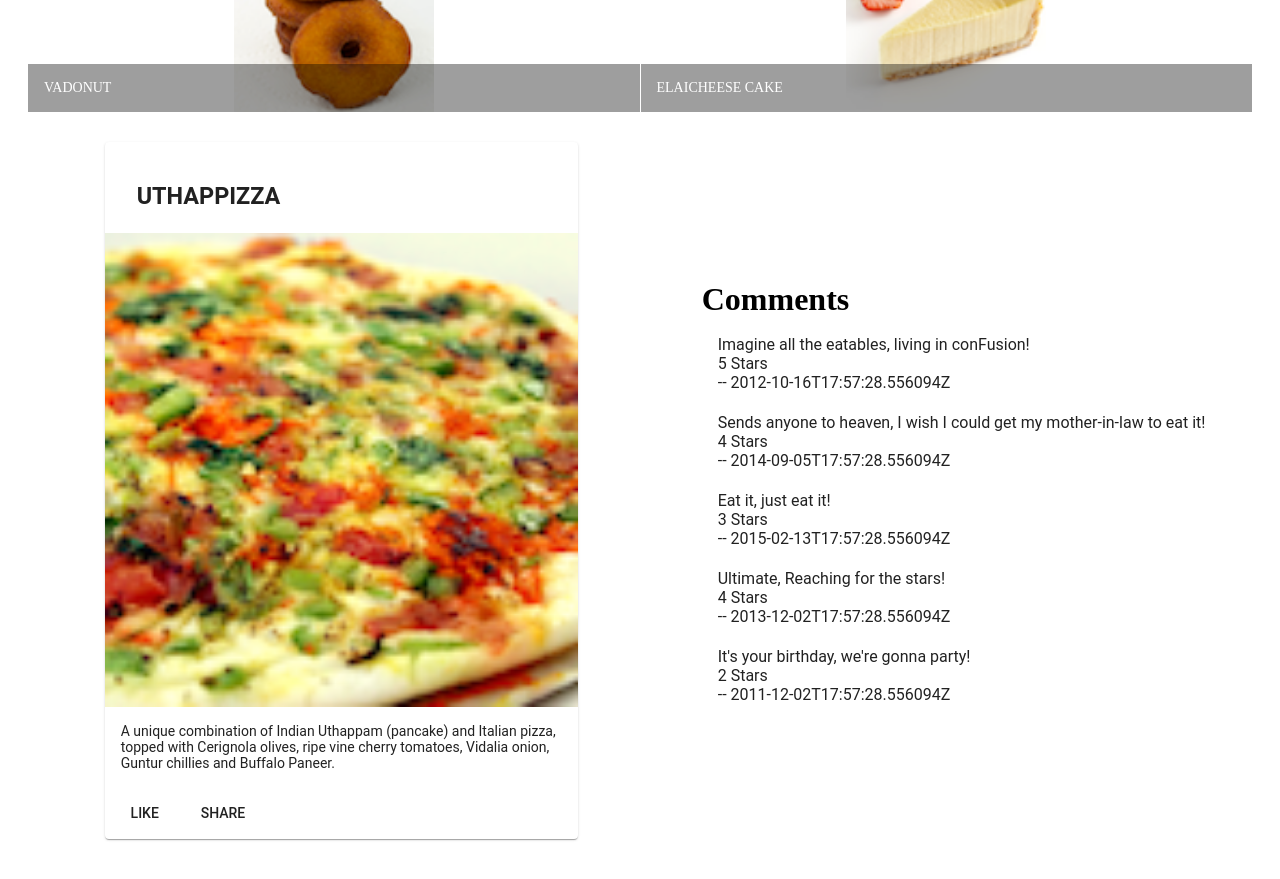
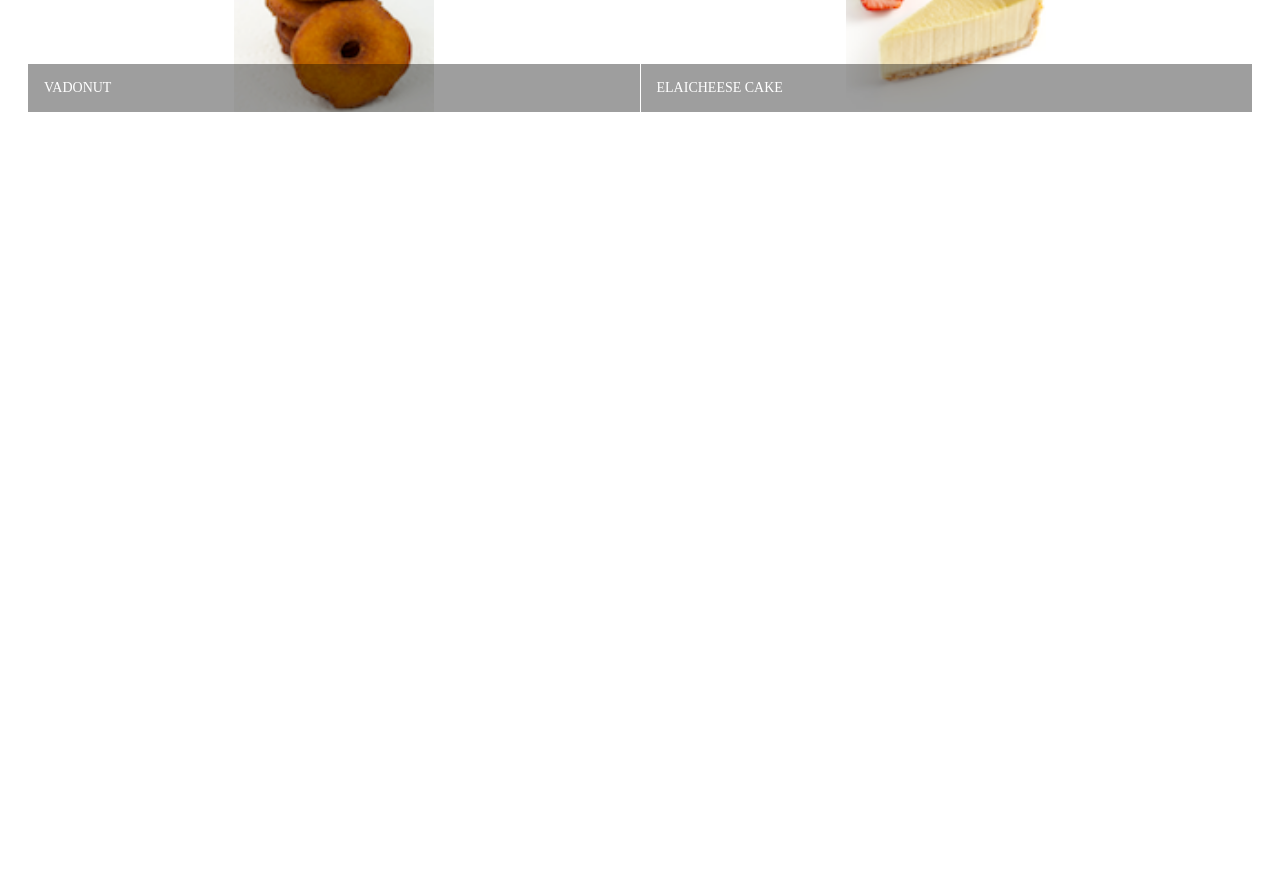
Before and after one commit to djangotraining/angular-framework, an Angular app: page / in a window 1280 px wide. Shown: the part 460-1339 px from the top of the page. After the commit the page ends 800 px from the top, so only its background shows below. Built offline with nearby package versions, Linux system fonts and the light colour scheme.

Commit message:
Data Binding

```diff
--- a/src/app/dishdetail/dishdetail.component.html
+++ b/src/app/dishdetail/dishdetail.component.html
@@ -7,8 +7,7 @@
      fxLayoutGap.xs="0">
 
   <div fxFlex="40">
-    <div fxFlex *ngIf="dish">
-      <mat-card>
+      <mat-card *ngIf="dish">
         <mat-card-header>
           <mat-card-title>
             <h3>{{dish.name  |  uppercase}}</h3>
@@ -23,21 +22,29 @@
           <button mat-button>SHARE</button>
         </mat-card-actions>
       </mat-card>
-    </div>
   </div>
 
   <div fxFlex="40">
-    <div fxFlex *ngIf="dish" >
-      <mat-list fxFlex *ngIf="dish">
+    <div fxFlex *ngIf="dish">
+      <mat-list fxFlex>
         <h1 matLine>{{"Comments"}}</h1>
-        <mat-list-item *ngFor="let i of dish.comments" class="comment">
-          <p matLine >
-            <span>{{i.comment}}</span>
-            <br />
-            <span>{{i.rating +" Stars"}}</span>
-            <br />
-            <span>{{"-- " +i.date}}</span>
+        <mat-list-item *ngFor="let i of dish.comments" class="mat-list-item-word-wrap">
+
+          <p mat-line>
+
+              {{i.comment}}
+
           </p>
+
+            <p mat-line>
+              {{i.rating +" Stars"}}
+            </p>
+            <p mat-line>
+              {{"-- " +i.date}}
+            </p>
+
+
+
         </mat-list-item>
 
       </mat-list>
--- a/src/app/dishdetail/dishdetail.component.ts
+++ b/src/app/dishdetail/dishdetail.component.ts
@@ -1,48 +1,7 @@
-import { Component, OnInit } from '@angular/core';
+import { Component, OnInit, Input } from '@angular/core';
+import { Dish } from '../shared/dish';
 
-const DISH = {
-  id: '0',
-  name: 'Uthappizza',
-  image: '/assets/images/uthappizza.png',
-  category: 'mains',
-  featured: true,
-  label: 'Hot',
-  price: '4.99',
-  // tslint:disable-next-line:max-line-length
-  description: 'A unique combination of Indian Uthappam (pancake) and Italian pizza, topped with Cerignola olives, ripe vine cherry tomatoes, Vidalia onion, Guntur chillies and Buffalo Paneer.',
-  comments: [
-    {
-      rating: 5,
-      comment: 'Imagine all the eatables, living in conFusion!',
-      author: 'John Lemon',
-      date: '2012-10-16T17:57:28.556094Z'
-    },
-    {
-      rating: 4,
-      comment: 'Sends anyone to heaven, I wish I could get my mother-in-law to eat it!',
-      author: 'Paul McVites',
-      date: '2014-09-05T17:57:28.556094Z'
-    },
-    {
-      rating: 3,
-      comment: 'Eat it, just eat it!',
-      author: 'Michael Jaikishan',
-      date: '2015-02-13T17:57:28.556094Z'
-    },
-    {
-      rating: 4,
-      comment: 'Ultimate, Reaching for the stars!',
-      author: 'Ringo Starry',
-      date: '2013-12-02T17:57:28.556094Z'
-    },
-    {
-      rating: 2,
-      comment: 'It\'s your birthday, we\'re gonna party!',
-      author: '25 Cent',
-      date: '2011-12-02T17:57:28.556094Z'
-    }
-  ]
-}
+
 
 
 @Component({
@@ -51,7 +10,8 @@ const DISH = {
   styleUrls: ['./dishdetail.component.css']
 })
 export class DishdetailComponent implements OnInit {
-  dish = DISH;
+  @Input()
+  dish = Dish;
   constructor() { }
 
   ngOnInit() {
--- a/src/app/menu/menu.component.html
+++ b/src/app/menu/menu.component.html
@@ -11,7 +11,7 @@
 
   <div fxFlex>
     <mat-grid-list cols="2" rowHeight="200px">
-      <mat-grid-tile *ngFor="let dish of dishes">
+      <mat-grid-tile *ngFor="let dish of dishes" (click) ="onSelect(dish)">
         <img height="200px" src={{dish.image}} alt={{dish.name}} />
         <mat-grid-tile-footer>
           <h1>{{dish.name | uppercase}}</h1>
@@ -20,23 +20,5 @@
     </mat-grid-list>
   </div>
 
- <!-- <div fxFlex *ngIf="selectedDish">
-    <mat-card>
-      <mat-card-header>
-        <mat-card-title>
-          <h3>{{selectedDish.name  |  uppercase}}</h3>
-        </mat-card-title>
-      </mat-card-header>
-      <img mat-card-image src={{selectedDish.image}} alt={{selectedDish.name}}>
-      <mat-card-content>
-        <p>{{selectedDish.description}}</p>
-      </mat-card-content>
-      <mat-card-actions>
-        <button mat-button>LIKE</button>
-        <button mat-button>SHARE</button>
-      </mat-card-actions>
-    </mat-card>
-  </div>-->
-
-  <app-dishdetail></app-dishdetail>
+  <app-dishdetail [dish] ="selectedDish"></app-dishdetail>
 </div>
--- a/src/app/menu/menu.component.ts
+++ b/src/app/menu/menu.component.ts
@@ -1,50 +1,8 @@
 import { Component, OnInit } from '@angular/core';
 import { Dish } from '../shared/dish';
+import { DISHES } from '../shared/dishes';
 
-const DISHES: Dish[] = [
-  {
-    id: '0',
-    name: 'Uthappizza',
-    image: '/assets/images/uthappizza.png',
-    category: 'mains',
-    featured: true,
-    label: 'Hot',
-    price: '4.99',
-    // tslint:disable-next-line:max-line-length
-    description: 'A unique combination of Indian Uthappam (pancake) and Italian pizza, topped with Cerignola olives, ripe vine cherry tomatoes, Vidalia onion, Guntur chillies and Buffalo Paneer.'
-  },
-  {
-    id: '1',
-    name: 'Zucchipakoda',
-    image: '/assets/images/zucchipakoda.png',
-    category: 'appetizer',
-    featured: false,
-    label: '',
-    price: '1.99',
-    description: 'Deep fried Zucchini coated with mildly spiced Chickpea flour batter accompanied with a sweet-tangy tamarind sauce'
-  },
-  {
-    id: '2',
-    name: 'Vadonut',
-    image: '/assets/images/vadonut.png',
-    category: 'appetizer',
-    featured: false,
-    label: 'New',
-    price: '1.99',
-    description: 'A quintessential ConFusion experience, is it a vada or is it a donut?'
-  },
-  {
-    id: '3',
-    name: 'Elaicheese Cake',
-    image: '/assets/images/elaicheesecake.png',
-    category: 'dessert',
-    featured: false,
-    label: '',
-    price: '2.99',
-    description: 'A detectable, semi-sweet New York Style, is it a vada or is it a donut?'
-  }
 
-];
 
 
 
@@ -57,7 +15,7 @@ export class MenuComponent implements OnInit {
 
   dishes: Dish[] = DISHES;
 
-  selectedDish: Dish = DISHES[0];
+  selectedDish: Dish;
 
 
   constructor() { }
@@ -65,4 +23,8 @@ export class MenuComponent implements OnInit {
   ngOnInit() {
   }
 
+  onSelect(dish: Dish) {
+    this.selectedDish = dish;
+  }
+
 }
--- /dev/null
+++ b/src/app/shared/comment.ts
@@ -0,0 +1,6 @@
+export class Comment {
+  rating: Number;
+  comment: String;
+  author: String;
+  date: String
+}
--- a/src/app/shared/dish.ts
+++ b/src/app/shared/dish.ts
@@ -1,3 +1,5 @@
+import { Comment} from './comment';
+
 export class Dish {
   id: string;
   name: string;
@@ -7,4 +9,5 @@ export class Dish {
   label: string;
   price: string;
   description: string;
+  comments: Comment[];
 }
--- /dev/null
+++ b/src/app/shared/dishes.ts
@@ -0,0 +1,173 @@
+import { Dish } from './dish';
+
+export const DISHES: Dish[] = [
+  {
+    id: '0',
+    name: 'Uthappizza',
+    image: '/assets/images/uthappizza.png',
+    category: 'mains',
+    featured: true,
+    label: 'Hot',
+    price: '4.99',
+    // tslint:disable-next-line:max-line-length
+    description: 'A unique combination of Indian Uthappam (pancake) and Italian pizza, topped with Cerignola olives, ripe vine cherry tomatoes, Vidalia onion, Guntur chillies and Buffalo Paneer.',
+    comments: [
+      {
+        rating: 5,
+        comment: 'Imagine all the eatables, living in conFusion!',
+        author: 'John Lemon',
+        date: '2012-10-16T17:57:28.556094Z'
+      },
+      {
+        rating: 4,
+        comment: 'Sends anyone to heaven, I wish I could get my mother-in-law to eat it!',
+        author: 'Paul McVites',
+        date: '2014-09-05T17:57:28.556094Z'
+      },
+      {
+        rating: 3,
+        comment: 'Eat it, just eat it!',
+        author: 'Michael Jaikishan',
+        date: '2015-02-13T17:57:28.556094Z'
+      },
+      {
+        rating: 4,
+        comment: 'Ultimate, Reaching for the stars!',
+        author: 'Ringo Starry',
+        date: '2013-12-02T17:57:28.556094Z'
+      },
+      {
+        rating: 2,
+        comment: 'It\'s your birthday, we\'re gonna party!',
+        author: '25 Cent',
+        date: '2011-12-02T17:57:28.556094Z'
+      }
+    ]
+  },
+  {
+    id: '1',
+    name: 'Zucchipakoda',
+    image: '/assets/images/zucchipakoda.png',
+    category: 'appetizer',
+    featured: false,
+    label: '',
+    price: '1.99',
+    description: 'Deep fried Zucchini coated with mildly spiced Chickpea flour batter accompanied with a sweet-tangy tamarind sauce',
+    comments: [
+      {
+        rating: 5,
+        comment: 'Test all the eatables, living in conFusion!',
+        author: 'John Lemon',
+        date: '2012-10-16T17:57:28.556094Z'
+      },
+      {
+        rating: 4,
+        comment: 'Sends anyone to heaven, I wish I could get my mother-in-law to eat it!',
+        author: 'Paul McVites',
+        date: '2014-09-05T17:57:28.556094Z'
+      },
+      {
+        rating: 3,
+        comment: 'Eat it, just eat it!',
+        author: 'Michael Jaikishan',
+        date: '2015-02-13T17:57:28.556094Z'
+      },
+      {
+        rating: 4,
+        comment: 'Ultimate, Reaching for the stars!',
+        author: 'Ringo Starry',
+        date: '2013-12-02T17:57:28.556094Z'
+      },
+      {
+        rating: 2,
+        comment: 'It\'s your birthday, we\'re gonna party!',
+        author: '25 Cent',
+        date: '2011-12-02T17:57:28.556094Z'
+      }
+    ]
+  },
+  {
+    id: '2',
+    name: 'Vadonut',
+    image: '/assets/images/vadonut.png',
+    category: 'appetizer',
+    featured: false,
+    label: 'New',
+    price: '1.99',
+    description: 'A quintessential ConFusion experience, is it a vada or is it a donut?',
+    comments: [
+      {
+        rating: 5,
+        comment: 'Imagine all the eatables, living in conFusion!',
+        author: 'John Lemon',
+        date: '2012-10-16T17:57:28.556094Z'
+      },
+      {
+        rating: 4,
+        comment: 'Sends anyone to heaven, I wish I could get my mother-in-law to eat it!',
+        author: 'Paul McVites',
+        date: '2014-09-05T17:57:28.556094Z'
+      },
+      {
+        rating: 3,
+        comment: 'Eat it, just eat it!',
+        author: 'Michael Jaikishan',
+        date: '2015-02-13T17:57:28.556094Z'
+      },
+      {
+        rating: 4,
+        comment: 'Ultimate, Reaching for the stars!',
+        author: 'Ringo Starry',
+        date: '2013-12-02T17:57:28.556094Z'
+      },
+      {
+        rating: 2,
+        comment: 'It\'s your birthday, we\'re gonna party!',
+        author: '25 Cent',
+        date: '2011-12-02T17:57:28.556094Z'
+      }
+    ]
+  },
+  {
+    id: '3',
+    name: 'ElaiCheese Cake',
+    image: '/assets/images/elaicheesecake.png',
+    category: 'dessert',
+    featured: false,
+    label: '',
+    price: '2.99',
+    description: 'A delectable, semi-sweet New York Style Cheese Cake, with Graham cracker crust and spiced with Indian cardamoms',
+    comments: [
+      {
+        rating: 5,
+        comment: 'Imagine all the eatables, living in conFusion!',
+        author: 'John Lemon',
+        date: '2012-10-16T17:57:28.556094Z'
+      },
+      {
+        rating: 4,
+        comment: 'Sends anyone to heaven, I wish I could get my mother-in-law to eat it!',
+        author: 'Paul McVites',
+        date: '2014-09-05T17:57:28.556094Z'
+      },
+      {
+        rating: 3,
+        comment: 'Eat it, just eat it!',
+        author: 'Michael Jaikishan',
+        date: '2015-02-13T17:57:28.556094Z'
+      },
+      {
+        rating: 4,
+        comment: 'Ultimate, Reaching for the stars!',
+        author: 'Ringo Starry',
+        date: '2013-12-02T17:57:28.556094Z'
+      },
+      {
+        rating: 2,
+        comment: 'It\'s your birthday, we\'re gonna party!',
+        author: '25 Cent',
+        date: '2011-12-02T17:57:28.556094Z'
+      }
+    ]
+  }
+];
--- a/src/styles.css
+++ b/src/styles.css
@@ -14,7 +14,13 @@ body {
     display: flex;
 }
 
-.comment {
-  margin-bottom: 30px;
-  display: flex;
+
+.mat-list-item.mat-list-item-word-wrap {
+  height: initial !important;
+  margin-bottom:20px;
 }
+
+.mat-list-item-word-wrap .mat-line {
+  word-wrap: break-word !important;
+  white-space: pre-wrap !important;
+}
```
